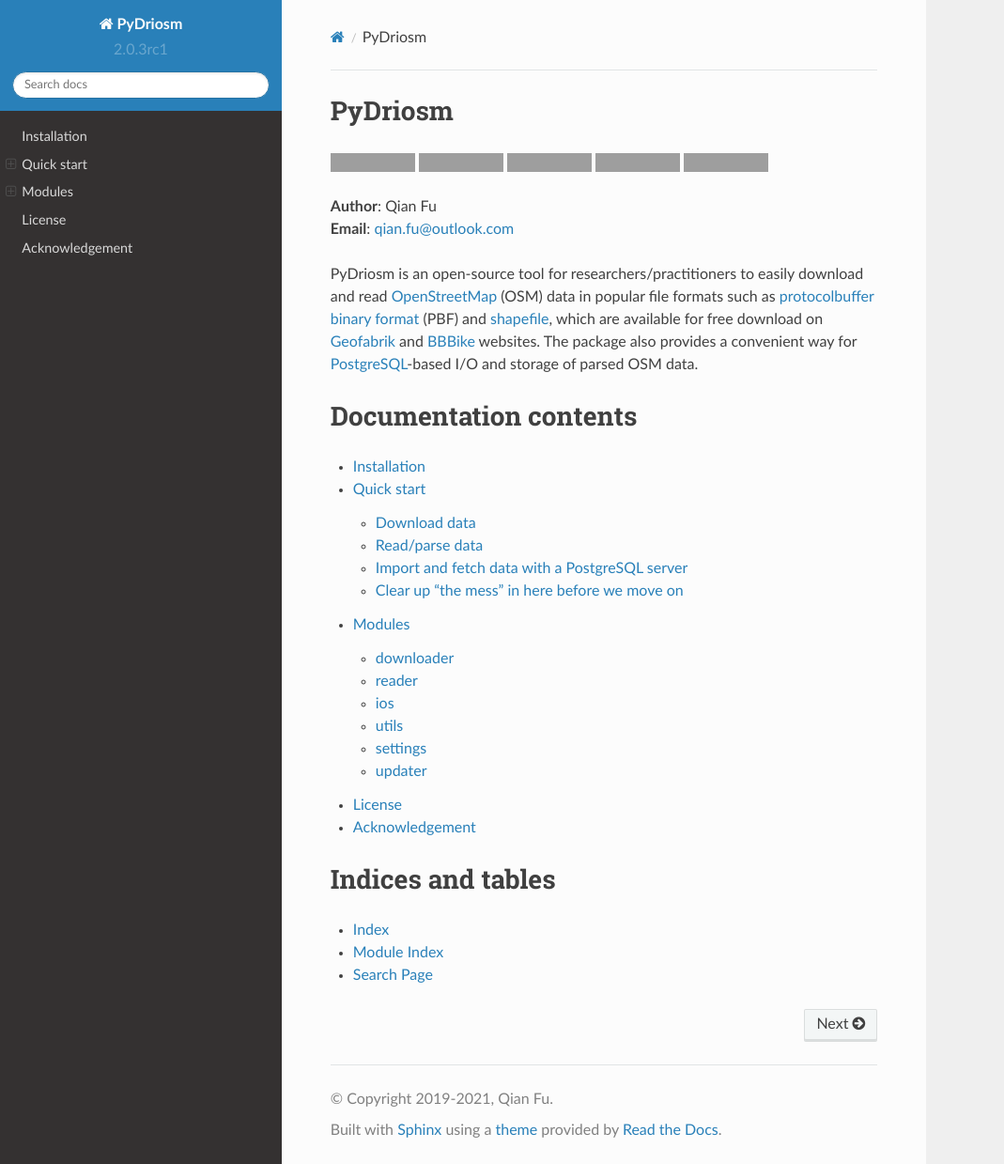
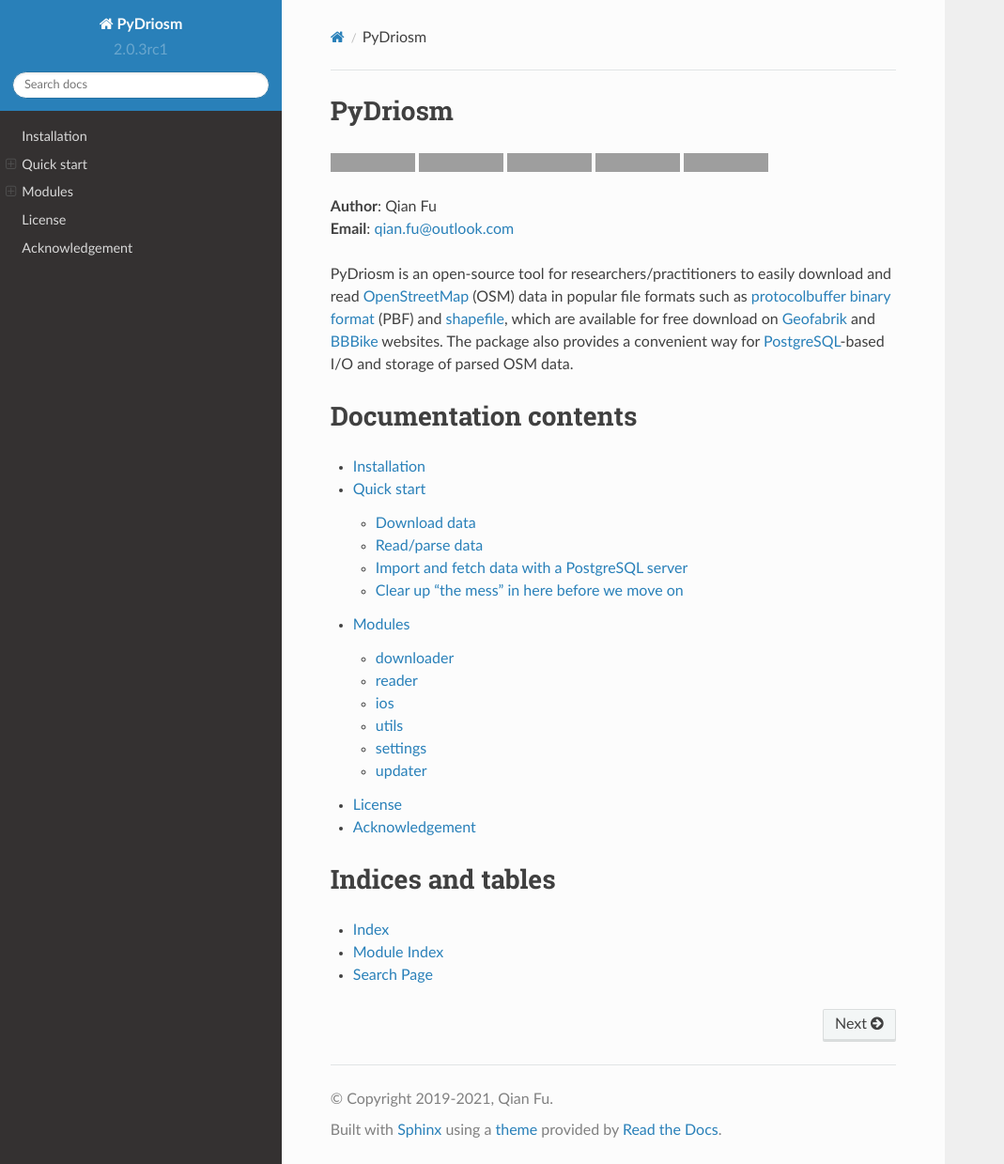
Before and after one commit to mikeqfu/pydriosm, a Sphinx documentation site: the page built from docs/source/index.rst, in a window 1280 px wide and 1239 px high. Shown: the whole window at 94% size, without its empty margins (0-1069 px from the left). Built offline with Sphinx 7.4.7 and the Read the Docs theme 2.0.0, drawn with Linux system fonts in a browser that asks for light colours; grey boxes are pictures that could not be loaded.

Commit message:
Modify theme_overrides.css at docs\source\_static

```diff
--- a/docs/source/_static/theme_overrides.css
+++ b/docs/source/_static/theme_overrides.css
@@ -11,6 +11,6 @@
    }
 
    .wy-nav-content {
-      max-width: 70% !important;
+      max-width: 72% !important;
    }
 }
```
